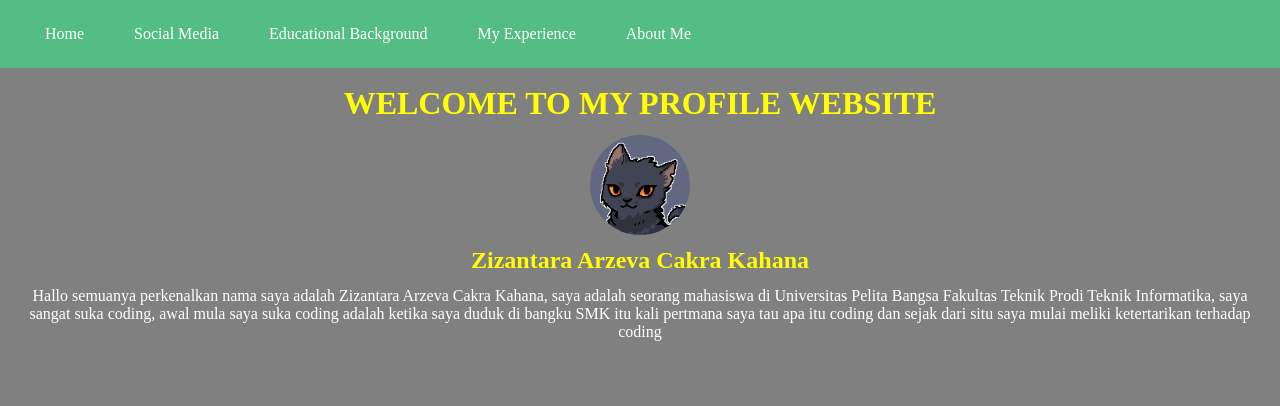
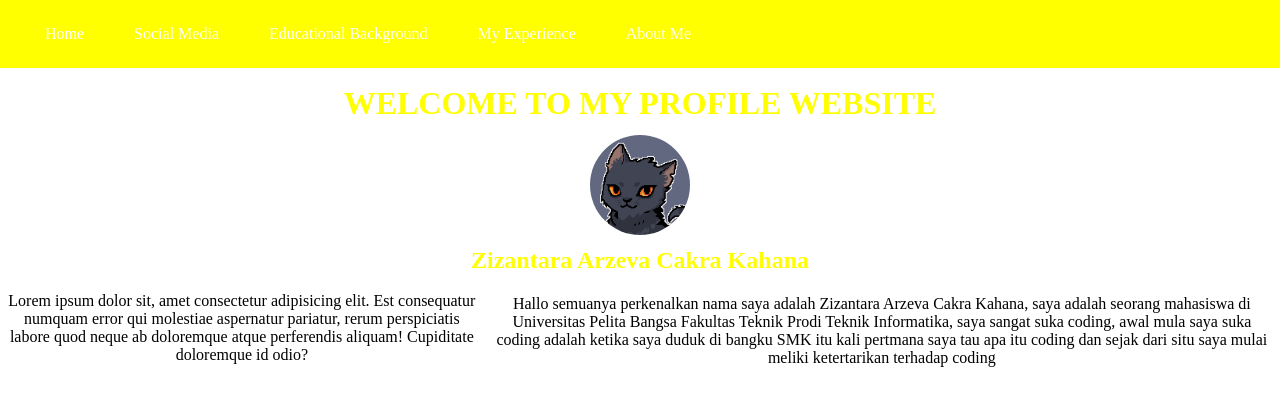
Before and after one commit to Zizantara/profile-website, a plain HTML site: page profile.html in a window 1280 px wide. Shown: the top 406 px of the page. Drawn offline with Linux system fonts and the light colour scheme.

Commit message:
first commit

```diff
--- a/profile.css
+++ b/profile.css
@@ -1,7 +1,7 @@
 * {margin:0; padding:0;}
 
 body {
-    background-color: gray;
+    background-color: white;
     margin: auto;
 }
 
@@ -21,7 +21,7 @@ nav {
     }
 
     nav ul {
-    background: #53bd84;
+    background: yellow;
     padding: 0 20px;
     list-style: none;
     position: relative;
@@ -106,9 +106,13 @@ nav {
     justify-content: center;
 }
 
+#blabla {
+    display: flex;
+    justify-content: center;
+}
 #blabla p{
     margin: 1%;
-    color: white;
+    color: black;
     display: flex;
     text-align: center;
     justify-content: center;
--- a/profile.html
+++ b/profile.html
@@ -27,7 +27,12 @@
             <h2>Zizantara Arzeva Cakra Kahana</h2>
         </div>
         <div id="blabla">
-            <p>Hallo semuanya perkenalkan nama saya adalah Zizantara Arzeva Cakra Kahana, saya adalah seorang mahasiswa di Universitas Pelita Bangsa Fakultas Teknik Prodi Teknik Informatika, saya sangat suka coding, awal mula saya suka coding adalah ketika saya duduk di bangku SMK itu kali pertmana saya tau apa itu coding dan sejak dari situ saya mulai meliki ketertarikan terhadap coding</p>
+            <div>
+                <p>Lorem ipsum dolor sit, amet consectetur adipisicing elit. Est consequatur numquam error qui molestiae aspernatur pariatur, rerum perspiciatis labore quod neque ab doloremque atque perferendis aliquam! Cupiditate doloremque id odio?</p>
+            </div>
+            <div>
+                <p>Hallo semuanya perkenalkan nama saya adalah Zizantara Arzeva Cakra Kahana, saya adalah seorang mahasiswa di Universitas Pelita Bangsa Fakultas Teknik Prodi Teknik Informatika, saya sangat suka coding, awal mula saya suka coding adalah ketika saya duduk di bangku SMK itu kali pertmana saya tau apa itu coding dan sejak dari situ saya mulai meliki ketertarikan terhadap coding</p>
+            </div>
         </div>
     </div>
 </body>
```
